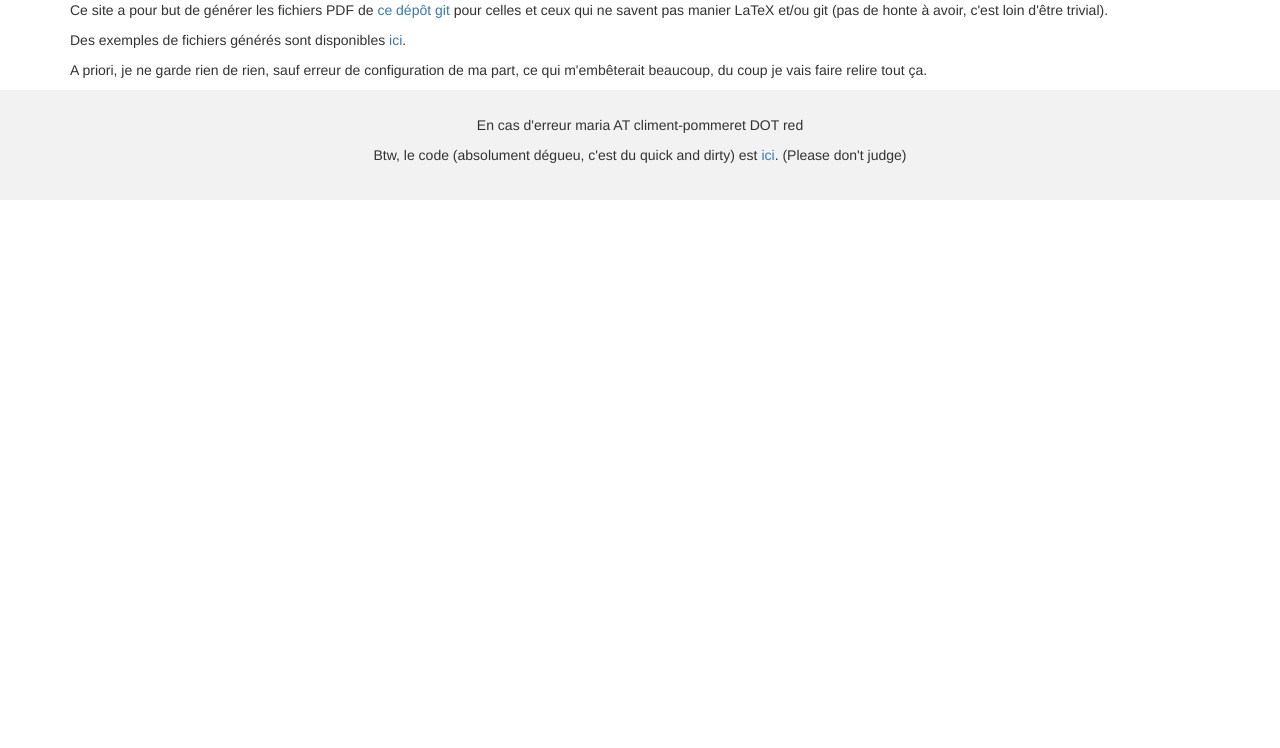
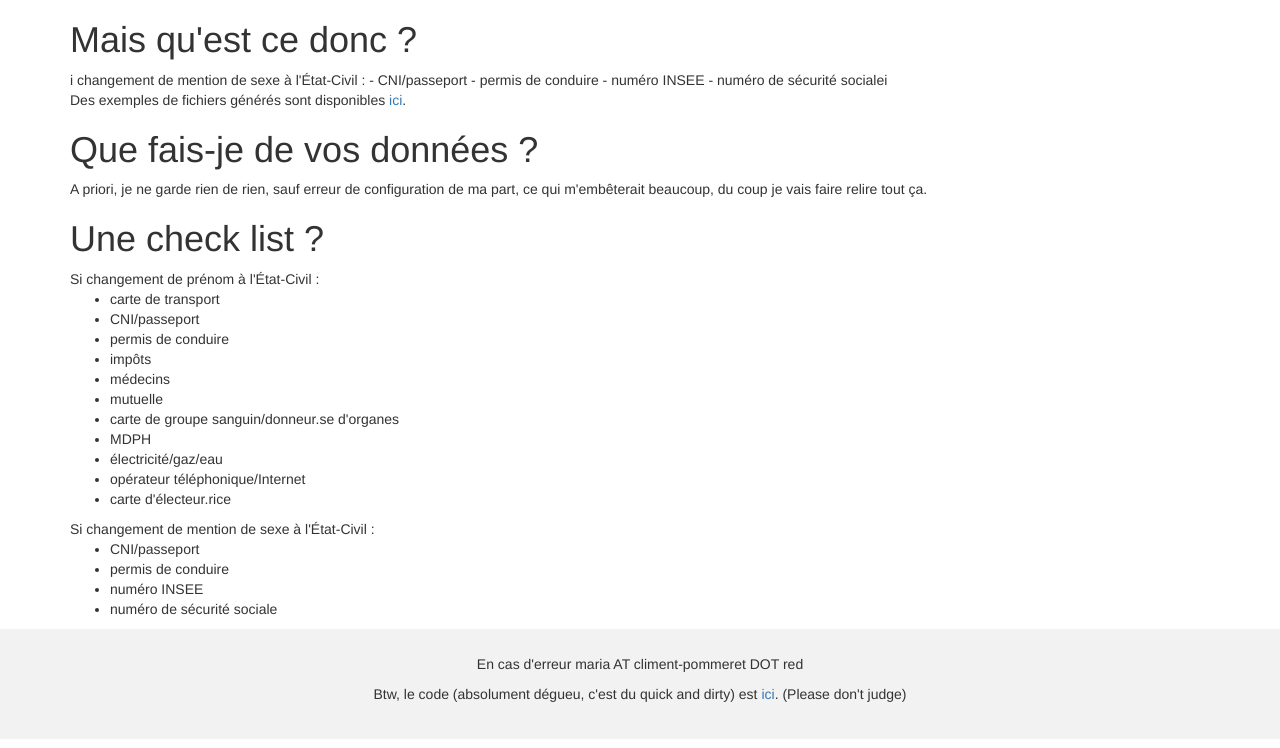
Before and after one commit to administrans/administrans.github.io, a Django app: template mysite/pdfgenerator/templates/pdfgenerator/list_letters_type.html in a window 1280 px wide. Shown: the part 52-800 px from the top of the page. Run offline with Django 3.2, Linux system fonts and the light colour scheme; the template is opened without the code that fills it, so the values that code supplies are empty; some libraries are stand-ins or nearby versions.

Commit message:
Formattage

```diff
--- a/mysite/pdfgenerator/templates/pdfgenerator/list_letters_type.html
+++ b/mysite/pdfgenerator/templates/pdfgenerator/list_letters_type.html
@@ -1,10 +1,38 @@
 {% extends 'pdfgenerator/base.html' %}
 
 {% block content %}
-<p>Ce site a pour but de générer les fichiers PDF de <a href="https://gitlab.climent-pommeret.red/Chopopope/transadministratif">ce dépôt git</a> pour celles et ceux qui ne savent pas manier LaTeX et/ou git (pas de honte à avoir, c'est loin d'être trivial).</p>
+<h1>Mais qu'est ce donc ?</h1>
+i changement de mention de sexe à l'État-Civil :
+- CNI/passeport
+- permis de conduire
+- numéro INSEE
+- numéro de sécurité socialei
 
 <p>Des exemples de fichiers générés sont disponibles <a href="https://gitlab.climent-pommeret.red/Chopopope/site-transadministratif/wikis/Exemple-de-fichiers-g%C3%A9n%C3%A9r%C3%A9s">ici</a>.</p>
 
+<h1>Que fais-je de vos données ?</h1>
 <p>A priori, je ne garde rien de rien, sauf erreur de configuration de ma part, ce qui m'embêterait beaucoup, du coup je vais faire relire tout ça.</p>
 
+<h1>Une check list ? </h1>
+Si changement de prénom à l'État-Civil :
+<ul>
+<li> carte de transport </li>
+<li> CNI/passeport </li>
+<li> permis de conduire </li>
+<li> impôts </li>
+<li> médecins </li>
+<li> mutuelle </li>
+<li> carte de groupe sanguin/donneur.se d'organes </li>
+<li> MDPH </li>
+<li> électricité/gaz/eau </li>
+<li> opérateur téléphonique/Internet </li>
+<li> carte d'électeur.rice </li>
+</ul>
+Si changement de mention de sexe à l'État-Civil :
+<ul>
+<li> CNI/passeport </li>
+<li> permis de conduire </li>
+<li> numéro INSEE </li>
+<li> numéro de sécurité sociale </li>
+</ul>
 {% endblock %}
```
